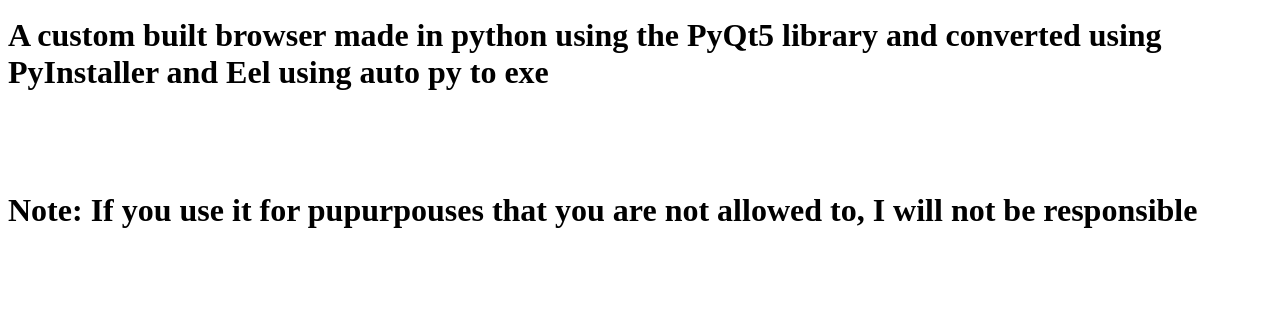
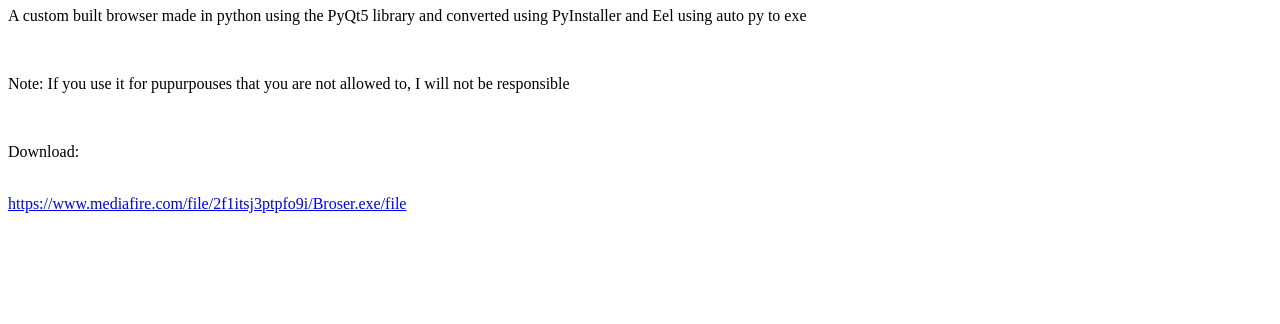
Before and after one commit to TurtlesMaster1/TurtlesMaster1.github.io, a plain HTML site: page index.html in a window 1280 px wide. Shown: the part 73-397 px from the top of the page. Drawn offline with Linux system fonts and the light colour scheme.

Commit message:
Update index.html

```diff
--- a/index.html
+++ b/index.html
@@ -1,9 +1,9 @@
 <!DOCTYPE html>
-<h1>Browser<h1>
-<p>A custom built browser made in python using the PyQt5 library and converted using PyInstaller and Eel using auto py to exe<p>
+<h1>Browser</h1>
+<p>A custom built browser made in python using the PyQt5 library and converted using PyInstaller and Eel using auto py to exe</p>
 <br>
-<p>Note: If you use it for pupurpouses that you are not allowed to, I will not be responsible<p>
+<p>Note: If you use it for pupurpouses that you are not allowed to, I will not be responsible</p>
 <br>
-<p>Download:<p>
+<p>Download:</p>
 <br>
 <a href="https://www.mediafire.com/file/2f1itsj3ptpfo9i/Broser.exe/file">https://www.mediafire.com/file/2f1itsj3ptpfo9i/Broser.exe/file</a>
```
